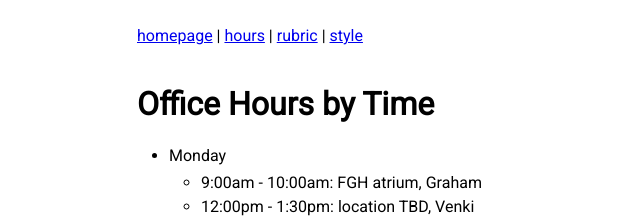
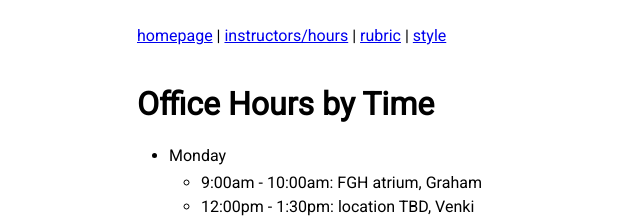
Before and after one commit to gbvandy/vuse-cs3251.github.io, a Jekyll site: the page built from instructors-and-hours.md, in a window 1280 px wide. Shown: the top 219 px of the page, without its empty margins (119-759 px from the left). Built offline with Jekyll 4.4.1, drawn with Linux system fonts in a browser that asks for light colours.

Commit message:
add instructor details to website

```diff
--- a/_config.yml
+++ b/_config.yml
@@ -21,10 +21,10 @@ github:
   url: ""
 
 navbar_links: [
-  {"url": "/",                  "text": "homepage"},
-  {"url": "/office-hours",      "text": "hours"},
-  {"url": "/assignment-rubric", "text": "rubric"},
-  {"url": "/style-guidelines",  "text": "style"},
+  {"url": "/",                      "text": "homepage"},
+  {"url": "/instructors-and-hours", "text": "instructors/hours"},
+  {"url": "/assignment-rubric",     "text": "rubric"},
+  {"url": "/style-guidelines",      "text": "style"},
 ]
 
 permalink: pretty
```
Also changed, not shown: instructors-and-hours.md (renamed from office-hours.md).
